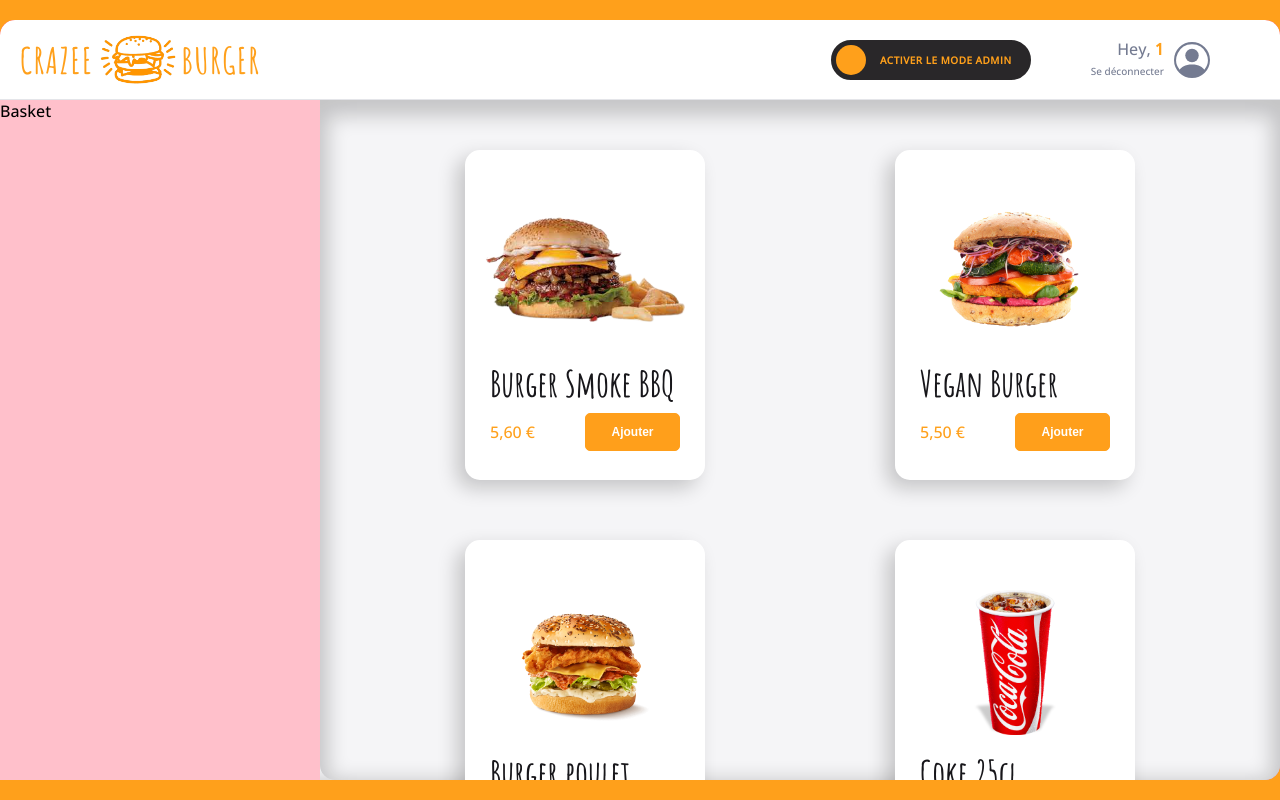
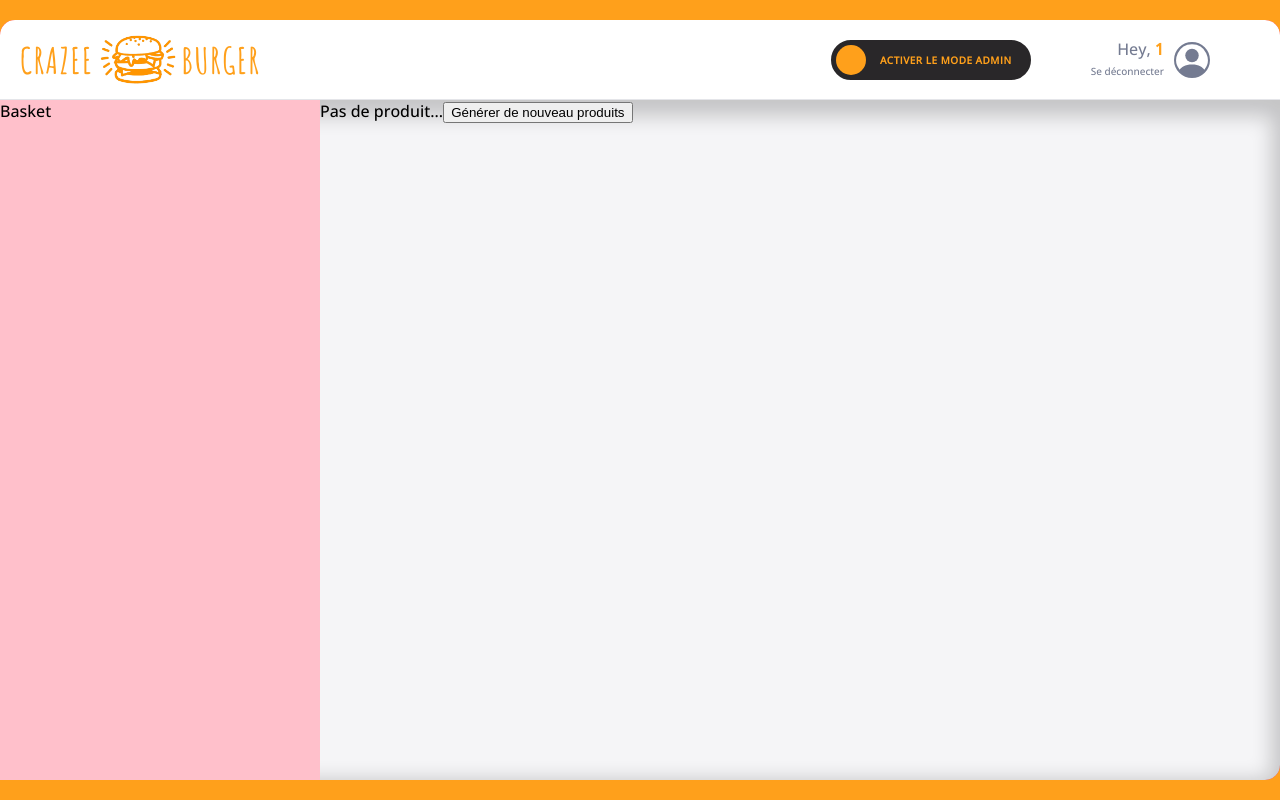
Before and after one commit to YoannDrx/crazee-burger, a React (Create React App) app: page /order/1 in a window 1280 px wide. Built offline with nearby package versions, Linux system fonts and the light colour scheme.

Commit message:
✨ F08 : MENU > add reset menu, no style

```diff
--- a/src/components/pages/order/Main/MainRightSide/Menu.js
+++ b/src/components/pages/order/Main/MainRightSide/Menu.js
@@ -8,12 +8,17 @@
 const DEFAULT_IMAGE = "/images/coming-soon.png";
 
 export default function Menu() {
-    const { menu, isModeAdmin, handleDelete } = useContext(OrderContext);
+    const { menu, isModeAdmin, handleDelete, resetMenu } = useContext(OrderContext);
 
-    const handleProductDelete = (idOfProductToDelete) => {
-        handleDelete(idOfProductToDelete)
-    };
 
+    if (menu.length === 0) {
+        return (
+            <div>
+                <span>Pas de produit...</span>
+                <button onClick={resetMenu}>Générer de nouveau produits</button>
+            </div>
+        );
+    }
     return (
         <MenuStyled className="menu">
             {menu.map(({ id, title, imageSource, price }) => {
@@ -24,7 +29,7 @@
                         imageSource={imageSource ? imageSource : DEFAULT_IMAGE}
                         leftDescription={formatPrice(price)}
                         hasDeleteButton={isModeAdmin}
-                        onDelete={() => handleProductDelete(id)}
+                        onDelete={() => handleDelete(id)}
                     />
                 );
             })}
--- a/src/components/pages/order/OrderPage.js
+++ b/src/components/pages/order/OrderPage.js
@@ -11,7 +11,7 @@
     const [isModeAdmin, setIsModeAdmin] = useState(false);
     const [isCollapsed, setIsCollapsed] = useState(false);
     const [currentTabSelected, setCurrentTabSelected] = useState("add");
-    const [menu, setMenu] = useState(fakeMenu.LARGE);
+    const [menu, setMenu] = useState(fakeMenu.EMPTY);
 
     // comportements
     const handleAdd = (newProduct) => {
@@ -25,6 +25,11 @@
         const menufiltered = menuCopy.filter((product) => product.id !== idOfProductToDelete);
         setMenu(menufiltered);
     };
+
+    const resetMenu = () => {
+        setMenu(fakeMenu.LARGE);
+    };
+
     const orderContextValue = {
         isModeAdmin,
         setIsModeAdmin,
@@ -35,6 +40,7 @@
         handleAdd,
         handleDelete,
         menu,
+        resetMenu,
     };
 
     //affichage
--- a/src/components/reusable-ui/Card.js
+++ b/src/components/reusable-ui/Card.js
@@ -4,10 +4,13 @@
 import { TiDelete } from "react-icons/ti";
 
 export default function Card({ title, imageSource, leftDescription, onDelete, hasDeleteButton }) {
-
     return (
         <CardStyled className="produit">
-            {hasDeleteButton && <button className="delete-icon" onClick={onDelete}><TiDelete className="icon"/></button>}
+            {hasDeleteButton && (
+                <button className="delete-icon" onClick={onDelete}>
+                    <TiDelete className="icon" />
+                </button>
+            )}
             <div className="image">
                 <img src={imageSource} alt={title} />
             </div>
@@ -45,9 +48,21 @@
         cursor: pointer;
         background: none;
         border: none;
+        padding: 0;
+        background: none;
+        border: none;
 
-        &:hover {
-            color: red;
+        .icon {
+            height: 100%;
+            width: 100%;
+
+            :hover {
+                color: red;
+            }
+
+            :active {
+                color: ${theme.colors.primary};
+            }
         }
     }
 
--- a/src/context/OrderContext.js
+++ b/src/context/OrderContext.js
@@ -10,7 +10,7 @@
     currentTabSelected: false,
     setCurrentTabSelected: () => {},
     menu: [],
-    setMenu: () => {},
+    resetMenu: () => {},
     handleAdd: () => {},
     handleDelete: () => {},
 });
```
